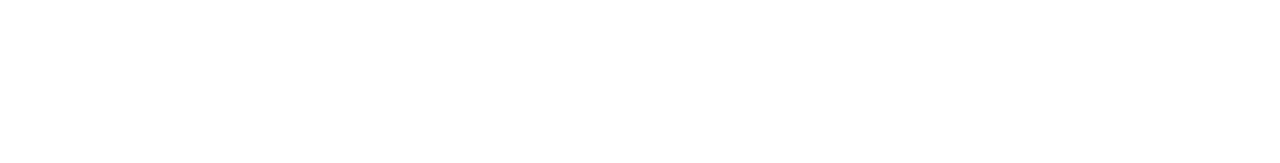
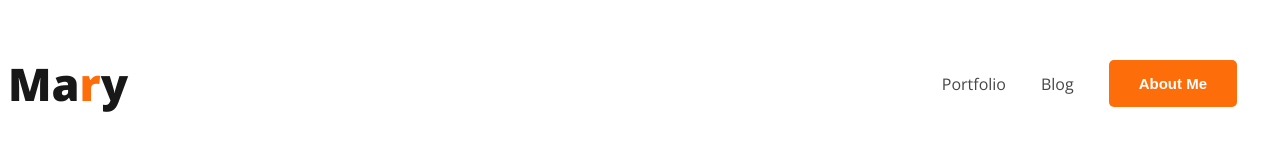
Before and after one commit to n0vemberain/web-portfolio, a plain HTML site: page index.html in a window 1280 px wide. Drawn offline with nearby package versions, Linux system fonts and the light colour scheme.

Commit message:
nav added

```diff
--- a/index.html
+++ b/index.html
@@ -1,19 +1,23 @@
 <!DOCTYPE html>
 <html lang="en">
-<head>
-    <meta charset="UTF-8">
-    <meta name="viewport" content="width=device-width, initial-scale=1.0">
+  <head>
+    <meta charset="UTF-8" />
+    <meta name="viewport" content="width=device-width, initial-scale=1.0" />
     <title>Web Developer Portfolio</title>
-</head>
-<body>
+    <link rel="stylesheet" href="portfolio.css" />
+  </head>
+  <body>
     <header>
-
+      <nav>
+        <h3 class="nav-title">Ma<span class="text-primary">r</span>y</h3>
+        <ul>
+          <li><a href="">Portfolio</a></li>
+          <li><a href="">Blog</a></li>
+          <li><button class="btn-primary">About Me</button></li>
+        </ul>
+      </nav>
     </header>
-    <main>
-
-    </main>
-    <footer>
-
-    </footer>
-</body>
+    <main></main>
+    <footer></footer>
+  </body>
 </html>
--- /dev/null
+++ b/portfolio.css
@@ -0,0 +1,46 @@
+/* Common shared Style */
+@import url("https://fonts.googleapis.com/css2?family=Open+Sans:wght@400;700;800&display=swap");
+body {
+  font-family: "Open Sans", sans-serif;
+}
+/* Nav style */
+nav {
+  display: flex;
+  justify-content: space-between;
+  align-items: center;
+}
+
+.nav-title {
+  color: var(--Dark-01, #181818);
+  font-family: Open Sans;
+  font-size: 45px;
+  font-style: normal;
+  font-weight: 800;
+  line-height: normal;
+}
+.text-primary {
+  color: #fd6e0a;
+}
+.btn-primary {
+  border-radius: 5px;
+  background: #fd6e0a;
+  border: 0;
+  color: #fff;
+  font-size: 15px;
+  font-weight: 700;
+  padding: 15px 30px;
+}
+nav > ul {
+  display: flex;
+  align-items: center;
+}
+
+nav li {
+  list-style: none;
+  margin-right: 35px;
+  /* text-decoration: none; */
+}
+nav a {
+  text-decoration: none;
+  color: #474747;
+}
```
